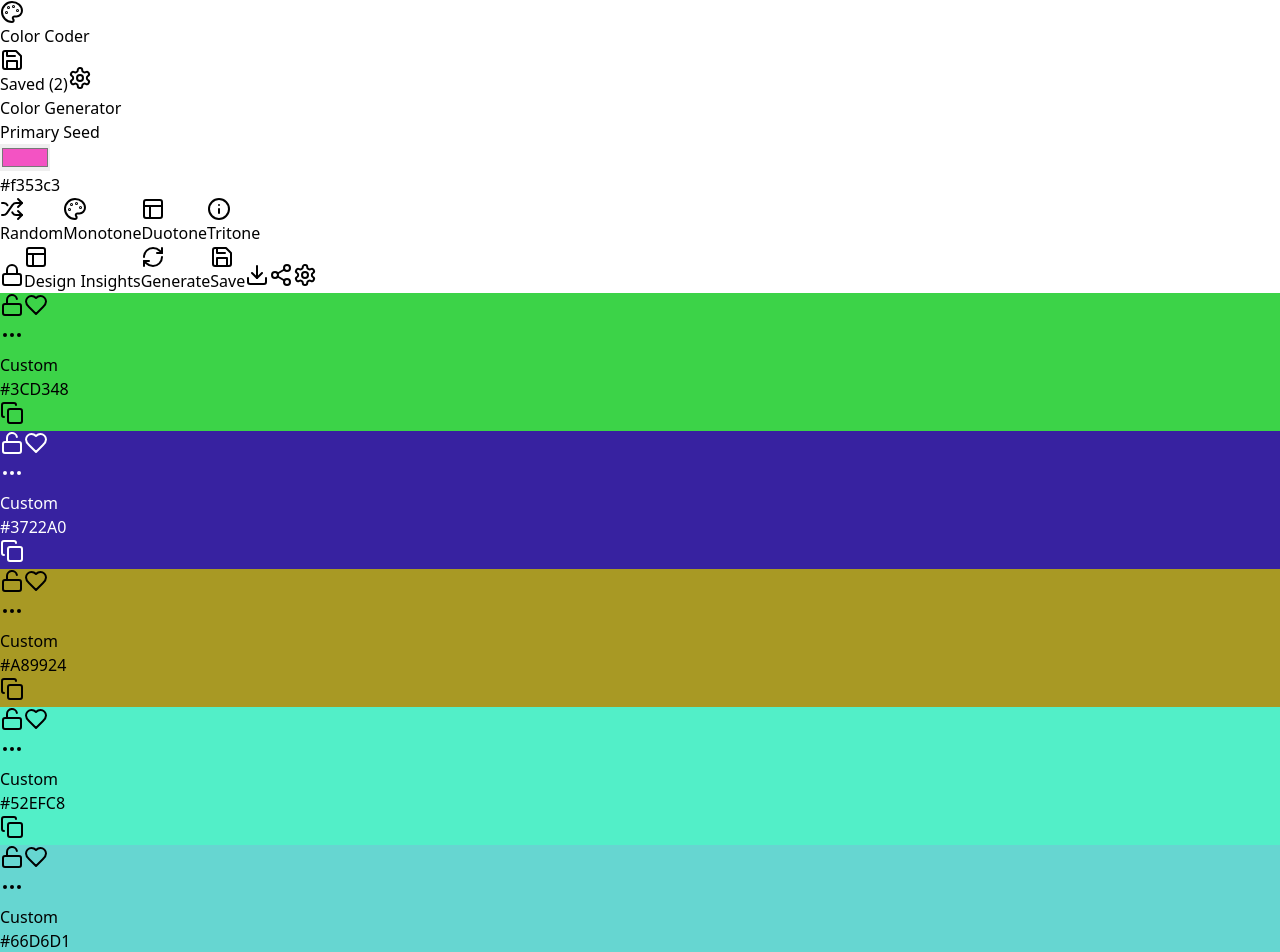
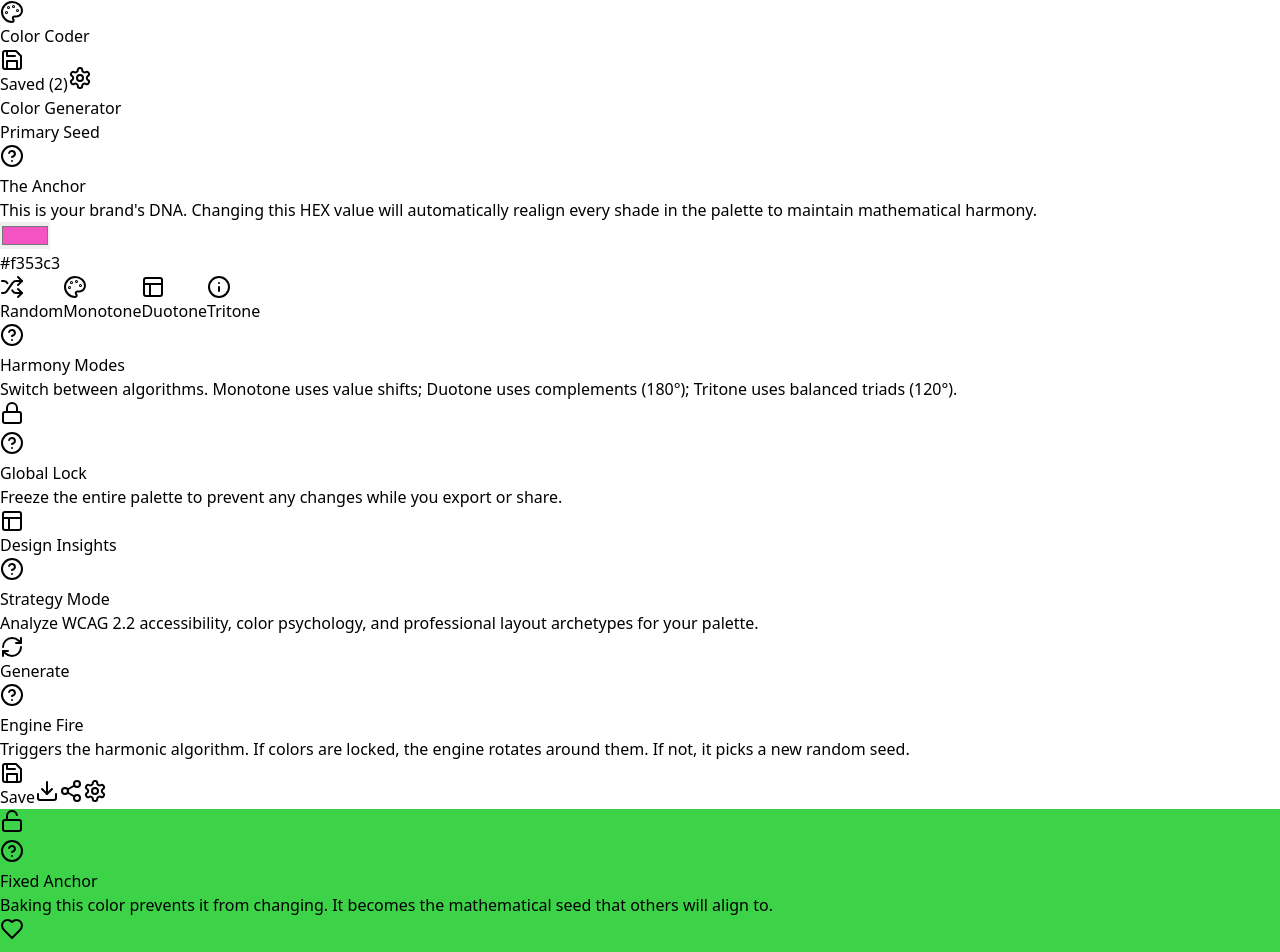
Before and after one commit to NicoLafakis/color-coder, a React (Vite) app: page / in a window 1280 px wide. Shown: the top 952 px of the page. Built offline with nearby package versions, Linux system fonts and the light colour scheme; the HTML template or start-up script is replaced by a standard one.

Commit message:
feat: introduce ColorStrip component for color manipulation and PaletteGenerator for palette generation.

```diff
--- a/src/components/ColorStrip.jsx
+++ b/src/components/ColorStrip.jsx
@@ -1,6 +1,18 @@
 import React, { useState, useRef, useEffect } from 'react';
-import { Lock, Unlock, Copy, Heart, MoreHorizontal, RefreshCw, X, Eye, Layers } from 'lucide-react';
+import { Lock, Unlock, Copy, Heart, MoreHorizontal, RefreshCw, X, Eye, Layers, HelpCircle } from 'lucide-react';
 import { colord } from 'colord';
+
+const InfoBadge = ({ content, title, light = false }) => (
+  <div className="group relative inline-flex items-center ml-1">
+    <button className={`p-0.5 rounded-full transition-colors ${light ? 'text-white/40 hover:text-white hover:bg-white/10' : 'text-black/30 hover:text-indigo-600 hover:bg-black/5'}`}>
+      <HelpCircle className="w-3 h-3" />
+    </button>
+    <div className="absolute bottom-full left-1/2 -translate-x-1/2 mb-2 w-56 p-4 bg-gray-900/95 backdrop-blur-md text-white text-[11px] rounded-xl shadow-2xl opacity-0 invisible group-hover:opacity-100 group-hover:visible transition-all duration-200 z-[100] border border-white/10 pointer-events-none text-left">
+      {title && <div className="font-black uppercase text-[9px] tracking-[0.2em] text-indigo-400 mb-2 border-b border-white/5 pb-2">{title}</div>}
+      <p className="leading-relaxed font-medium text-gray-300">{content}</p>
+    </div>
+  </div>
+);
 
 const ColorStrip = ({
   color,
@@ -113,8 +125,7 @@ const ColorStrip = ({
 
   return (
     <div
-      className={`relative flex-1 flex flex-col justify-between p-6 transition-all duration-300 ${
-        isGenerating && !isLocked ? 'animate-pulse' : ''
+      className={`relative flex-1 flex flex-col justify-between p-6 transition-all duration-300 ${isGenerating && !isLocked ? 'animate-pulse' : ''
         } ${isDraggedOver ? 'ring-2 ring-blue-400 ring-inset' : ''} ${!isGenerating ? 'cursor-grab active:cursor-grabbing' : ''}`}
       style={{ backgroundColor: color, color: textColor }}
       draggable={!isGenerating}
@@ -126,10 +137,10 @@ const ColorStrip = ({
       <div className="flex items-start justify-between">
         <div className="flex space-x-1">
           {/* Lock Button */}
+          <div className="flex items-center space-x-1">
             <button
               onClick={() => onToggleLock(index)}
-            className={`p-2 rounded-full transition-all duration-200 ${
-              isLocked
+              className={`p-2 rounded-full transition-all duration-200 ${isLocked
                   ? 'bg-black bg-opacity-20 backdrop-blur-sm'
                   : 'hover:bg-black hover:bg-opacity-10'
                 }`}
@@ -141,12 +152,17 @@ const ColorStrip = ({
                 <Unlock className="w-5 h-5 opacity-60" />
               )}
             </button>
+            <InfoBadge
+              light={!isLight}
+              title="Fixed Anchor"
+              content="Baking this color prevents it from changing. It becomes the mathematical seed that others will align to."
+            />
+          </div>
 
           {/* Favorite Button */}
           <button
             onClick={() => onToggleFavorite?.(color)}
-            className={`p-2 rounded-full transition-all duration-200 ${
-              isFavorite
+            className={`p-2 rounded-full transition-all duration-200 ${isFavorite
               ? 'bg-red-500 bg-opacity-20 backdrop-blur-sm'
               : 'hover:bg-black hover:bg-opacity-10'
               }`}
@@ -202,20 +218,32 @@ const ColorStrip = ({
                   onCheckContrast?.(index);
                   setShowMenu(false);
                 }}
-                className="flex items-center w-full px-4 py-2 text-left text-gray-700 hover:bg-gray-100"
+                className="flex items-center justify-between w-full px-4 py-2 text-left text-gray-700 hover:bg-gray-100"
               >
+                <div className="flex items-center">
                   <Eye className="w-4 h-4 mr-3" />
                   Check Contrast
+                </div>
+                <InfoBadge
+                  title="A11y Check"
+                  content="Verify WCAG 2.2 readability ratios against text."
+                />
               </button>
               <button
                 onClick={() => {
                   onViewShades?.(index);
                   setShowMenu(false);
                 }}
-                className="flex items-center w-full px-4 py-2 text-left text-gray-700 hover:bg-gray-100"
+                className="flex items-center justify-between w-full px-4 py-2 text-left text-gray-700 hover:bg-gray-100"
               >
+                <div className="flex items-center">
                   <Layers className="w-4 h-4 mr-3" />
                   View Shades
+                </div>
+                <InfoBadge
+                  title="Hue Variants"
+                  content="Explore tints and tones of this specific hue."
+                />
               </button>
               {canRemove && (
                 <>
--- a/src/components/PaletteGenerator.jsx
+++ b/src/components/PaletteGenerator.jsx
@@ -20,7 +20,19 @@ import ColorStrip from './ColorStrip';
 import ContrastChecker from './ContrastChecker';
 import ShadesViewer from './ShadesViewer';
 import DesignPrinciples from './DesignPrinciples';
-import { Palette as PaletteIcon, Layout, Info } from 'lucide-react';
+import { Palette as PaletteIcon, Layout, Info, HelpCircle } from 'lucide-react';
+
+const InfoBadge = ({ content, title }) => (
+  <div className="group relative inline-flex items-center">
+    <button className="p-1 rounded-full hover:bg-gray-100 transition-colors text-gray-300 hover:text-indigo-500">
+      <HelpCircle className="w-3.5 h-3.5" />
+    </button>
+    <div className="absolute top-full left-1/2 -translate-x-1/2 mt-2 w-64 p-4 bg-gray-900/95 backdrop-blur-md text-white text-xs rounded-xl shadow-2xl opacity-0 invisible group-hover:opacity-100 group-hover:visible transition-all duration-200 z-[100] border border-white/10 pointer-events-none origin-top">
+      {title && <div className="font-black uppercase text-[10px] tracking-[0.2em] text-indigo-400 mb-2 border-b border-white/5 pb-2">{title}</div>}
+      <p className="leading-relaxed font-medium text-gray-300">{content}</p>
+    </div>
+  </div>
+);
 
 const PaletteGenerator = ({ onSavePalette, onShowSettings }) => {
   const [colors, setColors] = useState([]);
@@ -106,27 +118,39 @@ const PaletteGenerator = ({ onSavePalette, onShowSettings }) => {
         const baseHarmonyHexes = harmonyRes.map(c => c.toHex());
         const H = baseHarmonyHexes.length;
 
-        // 4. Construct the new palette relative to the anchor
+        // 4. Construct the new palette relative to the anchor using Role-Based math
+        // This ensures every slot has a unique L/S profile even if the harmony repeats
+        const roles = [
+          { l: -0.20, s: -0.10 }, // 0: Deep
+          { l: 0.25, s: -0.15 },  // 1: Muted
+          { l: 0, s: 0 },         // 2: The Pure Base
+          { l: -0.10, s: 0.15 },  // 3: Contrast
+          { l: 0.35, s: 0.10 }   // 4: Highlight
+        ];
+
         for (let i = 0; i < paletteSize; i++) {
-          // Keep locked colors as they are (unless we are forcing a seed change)
+          // Keep locked colors as they are
           if (keepLocked && lockedColors[i] && currentColors[i] && !forcedSeed) {
             newColors.push(currentColors[i]);
             continue;
           }
 
           // Calculate "harmonic distance" from anchor position
-          // If no anchor was set (random mode fallback or forced seed), assume index 0 is anchor
-          const refIndex = (forcedSeed) ? 0 : (anchorIndex !== -1 ? anchorIndex : 0);
+          // We distribute the H base colors across the 5 slots
+          const refIndex = (forcedSeed) ? 2 : (anchorIndex !== -1 ? anchorIndex : 2);
           const relativePos = (i - refIndex + (H * 10)) % H;
 
           let colorBox = colord(baseHarmonyHexes[relativePos]);
 
-          // Add variation for larger palettes (5+ colors)
-          if (paletteSize > H) {
-            const variantType = Math.floor(i / H);
-            if (variantType === 1) colorBox = colorBox.lighten(0.15).saturate(0.1);
-            if (variantType === 2) colorBox = colorBox.darken(0.15).desaturate(0.1);
-          }
+          // Apply the Role-based variation
+          // This creates a cohesive "Design System" feel vs just random shades
+          const role = roles[i % roles.length];
+
+          if (role.l > 0) colorBox = colorBox.lighten(role.l);
+          else if (role.l < 0) colorBox = colorBox.darken(Math.abs(role.l));
+
+          if (role.s > 0) colorBox = colorBox.saturate(role.s);
+          else if (role.s < 0) colorBox = colorBox.desaturate(Math.abs(role.s));
 
           newColors.push(colorBox.toHex());
         }
@@ -396,7 +420,13 @@ const PaletteGenerator = ({ onSavePalette, onShowSettings }) => {
 
             {/* Master Primary Picker */}
             <div className="flex items-center space-x-2 bg-white border border-gray-200 rounded-lg px-3 py-1.5 shadow-sm ml-2">
+              <div className="flex items-center gap-1">
                 <span className="text-[10px] font-black uppercase text-gray-400 tracking-widest">Primary Seed</span>
+                <InfoBadge
+                  title="The Anchor"
+                  content="This is your brand's DNA. Changing this HEX value will automatically realign every shade in the palette to maintain mathematical harmony."
+                />
+              </div>
               <div className="relative w-8 h-8 rounded-md overflow-hidden border border-gray-100 shadow-inner group">
                 <input
                   type="color"
@@ -409,6 +439,7 @@ const PaletteGenerator = ({ onSavePalette, onShowSettings }) => {
             </div>
 
             {/* Mode Select */}
+            <div className="flex items-center gap-2">
               <div className="flex bg-gray-100 p-1 rounded-lg ml-2">
                 {[
                   { id: 'random', label: 'Random', icon: <Shuffle className="w-3.5 h-3.5" /> },
@@ -429,10 +460,16 @@ const PaletteGenerator = ({ onSavePalette, onShowSettings }) => {
                   </button>
                 ))}
               </div>
+              <InfoBadge
+                title="Harmony Modes"
+                content="Switch between algorithms. Monotone uses value shifts; Duotone uses complements (180°); Tritone uses balanced triads (120°)."
+              />
+            </div>
           </div>
 
           <div className="flex items-center space-x-2">
             {/* Lock All / Unlock All */}
+            <div className="flex items-center space-x-1 border-r border-gray-200 pr-2 mr-2">
               <button
                 onClick={() => setLockedColors(lockedColors.every(locked => locked) ? new Array(5).fill(false) : new Array(5).fill(true))}
                 className="p-2 hover:bg-gray-100 rounded-lg transition-colors"
@@ -444,8 +481,14 @@ const PaletteGenerator = ({ onSavePalette, onShowSettings }) => {
                   <Lock className="w-5 h-5 text-gray-600" />
                 )}
               </button>
+              <InfoBadge
+                title="Global Lock"
+                content="Freeze the entire palette to prevent any changes while you export or share."
+              />
+            </div>
 
             {/* Design Principles Toggle */}
+            <div className="flex items-center space-x-1">
               <button
                 onClick={() => setShowDesignPrinciples(true)}
                 className="flex items-center space-x-2 bg-indigo-50 text-indigo-700 px-4 py-2 rounded-lg hover:bg-indigo-100 transition-colors border border-indigo-200"
@@ -454,8 +497,14 @@ const PaletteGenerator = ({ onSavePalette, onShowSettings }) => {
                 <Layout className="w-4 h-4" />
                 <span className="font-medium">Design Insights</span>
               </button>
+              <InfoBadge
+                title="Strategy Mode"
+                content="Analyze WCAG 2.2 accessibility, color psychology, and professional layout archetypes for your palette."
+              />
+            </div>
 
             {/* Generate Button */}
+            <div className="flex items-center space-x-1">
               <button
                 onClick={() => generatePalette(true)}
                 disabled={isGenerating}
@@ -464,6 +513,11 @@ const PaletteGenerator = ({ onSavePalette, onShowSettings }) => {
                 <RefreshCw className={`w-4 h-4 ${isGenerating ? 'animate-spin' : ''}`} />
                 <span>Generate</span>
               </button>
+              <InfoBadge
+                title="Engine Fire"
+                content="Triggers the harmonic algorithm. If colors are locked, the engine rotates around them. If not, it picks a new random seed."
+              />
+            </div>
 
             {/* Save Button */}
             <button
```
Lines whose indentation alone changed are shown as unchanged.
